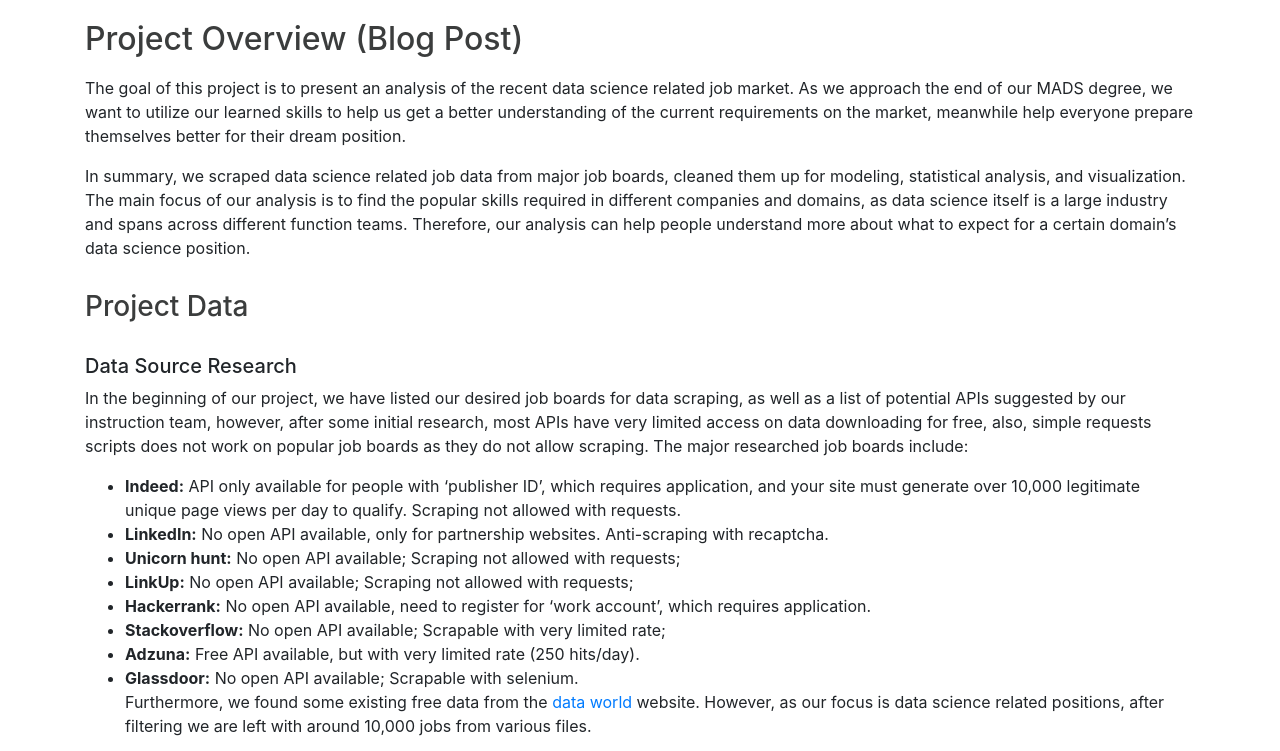
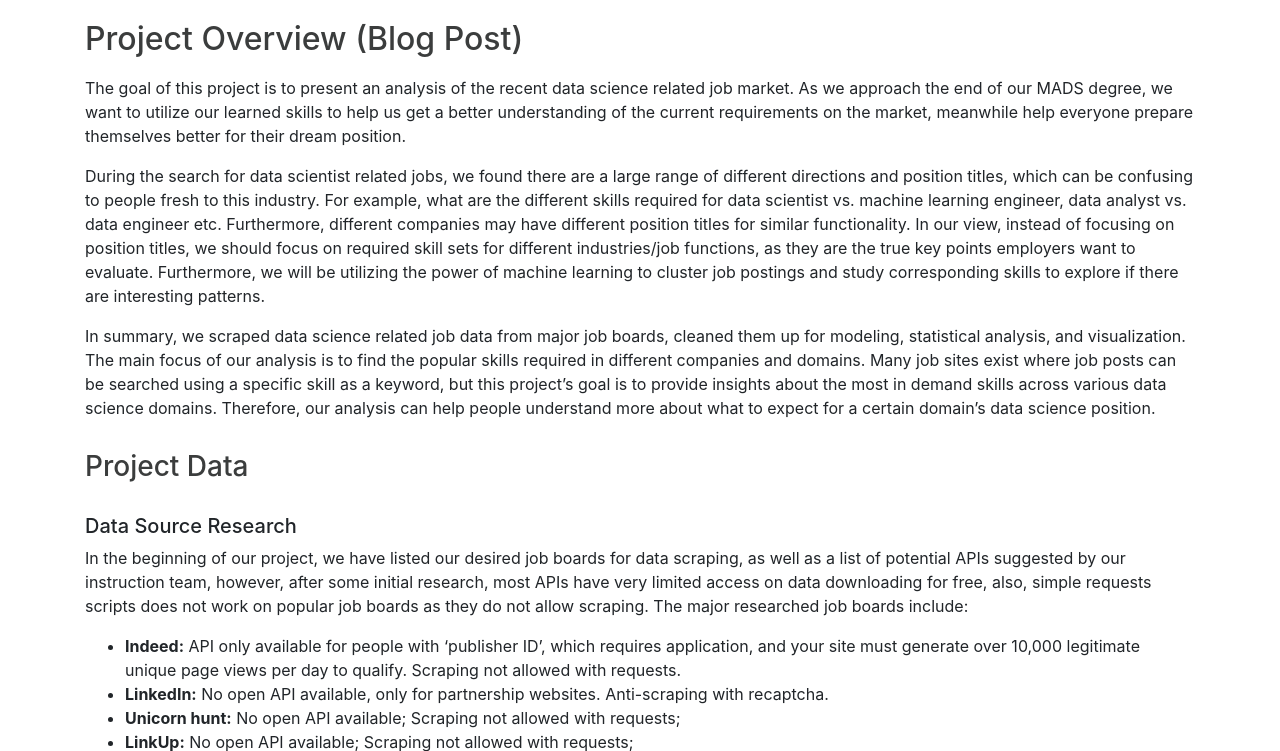
Before and after one commit to rachwyatt/capstone-project, a Django app: page /blogpost in a window 1280 px wide. Shown: the part 178-929 px from the top of the page. Run offline with Django 3.2, Linux system fonts and the light colour scheme; parts of the project's set-up code (start-up, migrations or seed data) failed here and were passed over; some libraries are stand-ins or nearby versions.

Commit message:
updates to blog content

```diff
--- a/website/templates/website/blogpost.html
+++ b/website/templates/website/blogpost.html
@@ -6,7 +6,10 @@
             The goal of this project is to present an analysis of the recent data science related job market. As we approach the end of our MADS degree, we want to utilize our learned skills to help us get a better understanding of the current requirements on the market, meanwhile help everyone prepare themselves better for their dream position.
         </p>
         <p>
-            In summary, we scraped data science related job data from major job boards, cleaned them up for modeling, statistical analysis, and visualization. The main focus of our analysis is to find the popular skills required in different companies and domains, as data science itself is a large industry and spans across different function teams. Therefore, our analysis can help people understand more about what to expect for a certain domain’s data science position.
+            During the search for data scientist related jobs, we found there are a large range of different directions and position titles, which can be confusing to people fresh to this industry. For example, what are the different skills required for data scientist vs. machine learning engineer, data analyst vs. data engineer etc. Furthermore, different companies may have different position titles for similar functionality. In our view, instead of focusing on position titles, we should focus on required skill sets for different industries/job functions, as they are the true key points employers want to evaluate. Furthermore, we will be utilizing the power of machine learning to cluster job postings and study corresponding skills to explore if there are interesting patterns.
+        </p>
+        <p>
+            In summary, we scraped data science related job data from major job boards, cleaned them up for modeling, statistical analysis, and visualization. The main focus of our analysis is to find the popular skills required in different companies and domains. Many job sites exist where job posts can be searched using a specific skill as a keyword, but this project’s goal is to provide insights about the most in demand skills across various data science domains. Therefore, our analysis can help people understand more about what to expect for a certain domain’s data science position.
         </p>
         <h3>Project Data</h3>
         <h5>Data Source Research</h5>
@@ -77,7 +80,7 @@
             The main objective of training models is to uncover domain information for the job postings data we gathered. One assumption we have at the beginning of this project is that job postings from the same domain should include similar terms in the job descriptions. For that reason, we trained unsupervised learning models to cluster job postings based on job descriptions.
         </p>
         <p>
-            The two primary methods used to transform job descriptions for the models:
+            The two primary methods used to vectorize job descriptions for the models:
         </p>
         <ul>
             <li>
@@ -118,7 +121,7 @@
         </p>
         <img src="static/img/job_post_by_domain.png" class="mx-auto d-block" width="75%">
         <p>
-            One of the challenges of training supervised learning models is selecting the right model. With the limited time we had, we decided to only compare model performance on the four commonly used models for classification tasks. The four models are Multinomial Naive Bayes (to establish a baseline), Logistic Regression (linear model with regularization), K-Nearest Neighbors (simple to implement), and Random Forest Classifier (complex model with high performance). Since the labeled dataset is highly imbalanced, we used F-1 score to evaluate our models instead of accuracy. F-1 score is the harmonic mean of precision and recall. It is a measure that balances how precise the classifier is, as well as how robust the classifier is. The table below shows that the Random Forest Classifier outperformed the other three models with TF-IDF and the Logistic Regression performed the best with TF.
+            One of the challenges of training supervised learning models is selecting the right model. With the limited time we had, we decided to only compare model performance on the four commonly used models for classification tasks. The four models are Multinomial Naive Bayes (to establish a baseline), Logistic Regression (have the option to add regularization to prevent overfitting), K-Nearest Neighbors (easy to implement and understand), and Random Forest Classifier (generally perform better than other classifiers and can handle dataset with high dimensionality). Since the labeled dataset is highly imbalanced, we used F-1 score to evaluate our models instead of accuracy. F-1 score is the harmonic mean of precision and recall. It is a measure that balances how precise the classifier is, as well as how robust the classifier is. The table below shows that the Random Forest Classifier outperformed the other three models with TF-IDF and the Logistic Regression performed the best with TF.
         </p>
         <img src="static/img/model_scores_table.png" class="mx-auto d-block" width="50%">
         <p>
```
